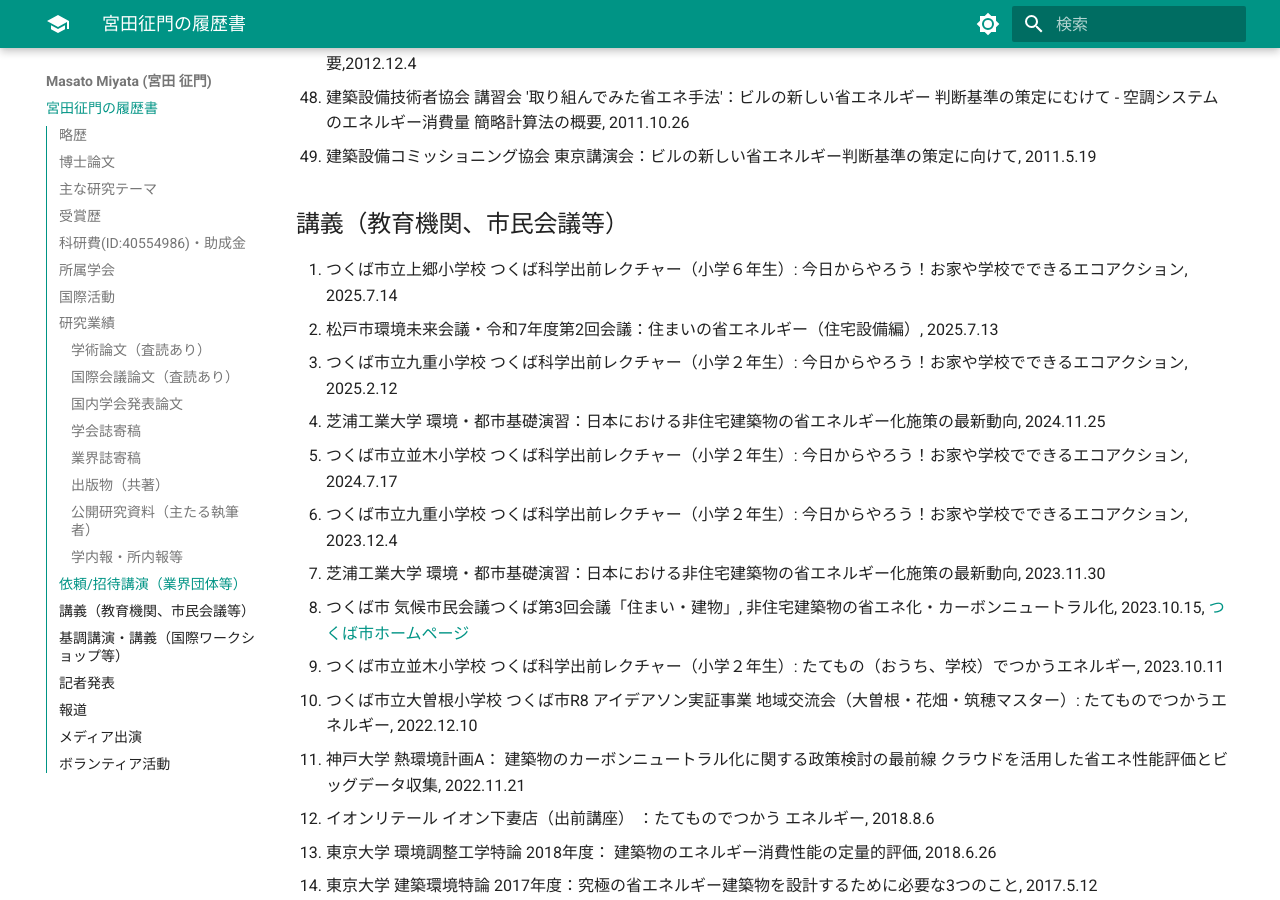
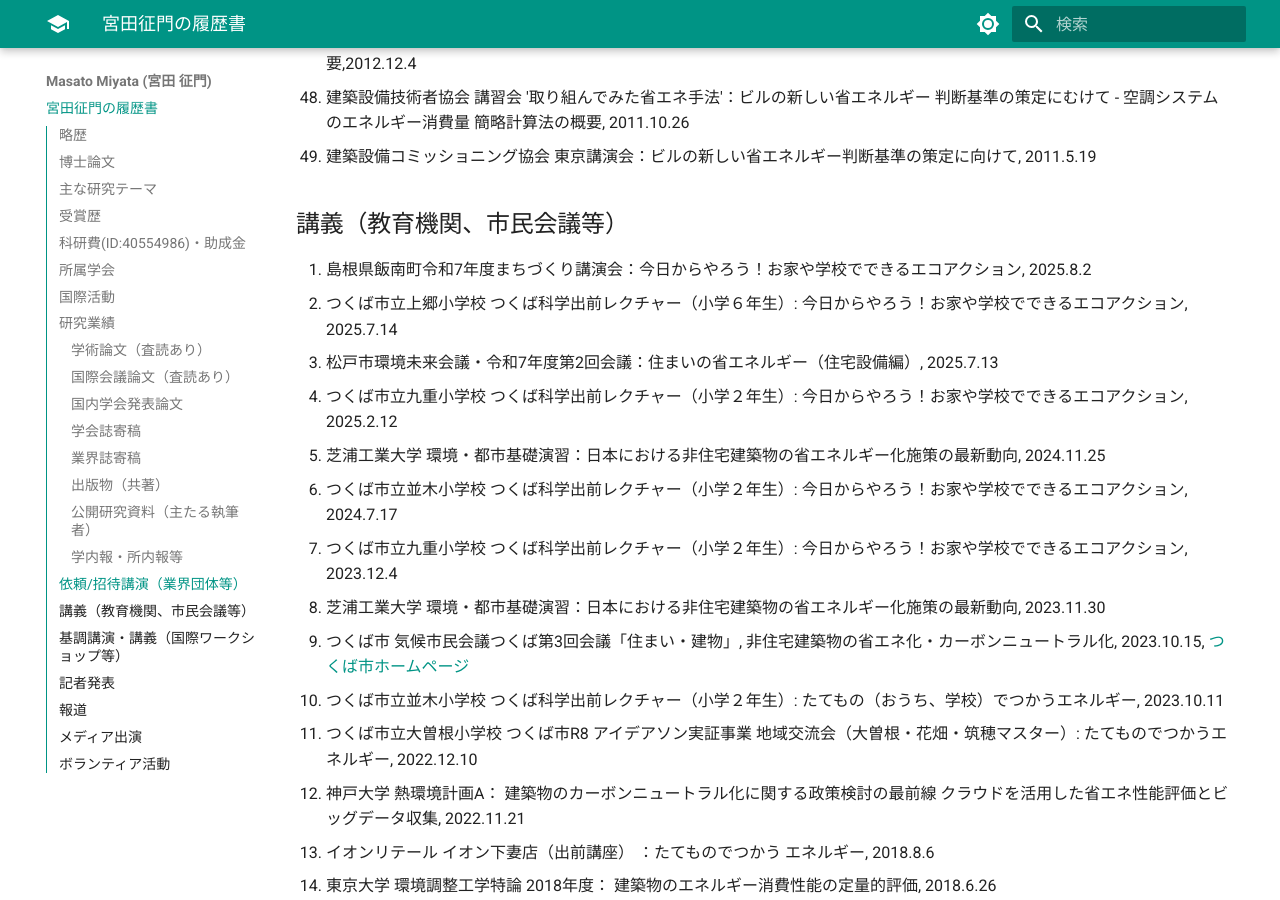
Before and after one commit to MasatoMiyata/CurriculumVitae, an MkDocs documentation site: the page built from docs/index.md, in a window 1280 px wide and 900 px high, scrolled down 31678 px. Built offline with MkDocs 1.6.1 and Material for MkDocs 9.7.7, drawn with Linux system fonts in a browser that asks for light colours.

Commit message:
講演会追加

```diff
--- a/docs/index.md
+++ b/docs/index.md
@@ -551,6 +551,7 @@
 49. 建築設備コミッショニング協会 東京講演会：ビルの新しい省エネルギー判断基準の策定に向けて, 2011.5.19
 
 ## 講義（教育機関、市民会議等）
+1. 島根県飯南町令和7年度まちづくり講演会：今日からやろう！お家や学校でできるエコアクション, 2025.8.2
 1. つくば市立上郷小学校 つくば科学出前レクチャー（小学６年生）: 今日からやろう！お家や学校でできるエコアクション, 2025.7.14
 2. 松戸市環境未来会議・令和7年度第2回会議：住まいの省エネルギー（住宅設備編）, 2025.7.13
 3. つくば市立九重小学校 つくば科学出前レクチャー（小学２年生）: 今日からやろう！お家や学校でできるエコアクション, 2025.2.12
```
Also changed, not shown: site/index.html, site/search/search_index.json, site/sitemap.xml, 1 other file.
